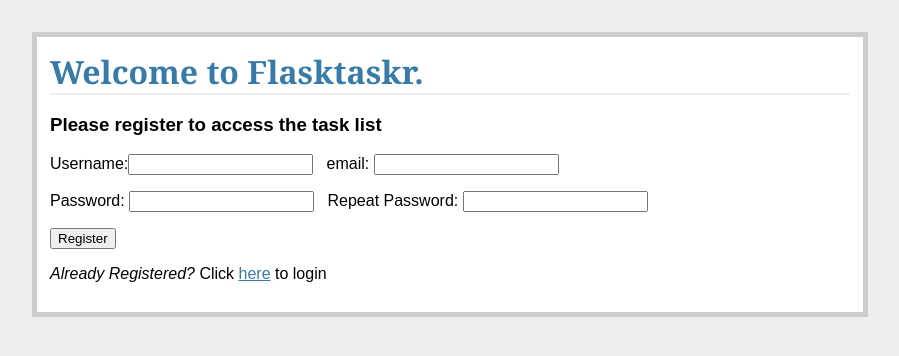
After one commit to robertdavidwest/RealPython, a Flask app: page /register/ in a window 1280 px wide. The commit adds this page. Shown: the top 356 px of the page, without its empty margins (190-1089 px from the left). Run offline with Flask 2, Linux system fonts and the light colour scheme.

Commit message:
completed FlaskTaskr, Part2 - implemented user registration and updated user login accordingly

```diff
--- a/flasktaskr/app/config.py
+++ b/flasktaskr/app/config.py
@@ -6,8 +6,6 @@ import os
 basedir = os.path.abspath(os.path.dirname(__file__))
 
 DATABASE = 'flasktaskr.db'
-USERNAME = 'admin'
-PASSWORD = 'admin'
 CSRF_ENABLED = True
 SECRET_KEY = 'my_precious'
 
--- a/flasktaskr/app/forms.py
+++ b/flasktaskr/app/forms.py
@@ -1,8 +1,10 @@
 # forms.py
 
 from flask_wtf import Form
-from wtforms import TextField, DateField, IntegerField, SelectField
-from wtforms.validators import DataRequired
+from wtforms import (TextField, DateField, IntegerField, SelectField,
+                     PasswordField)
+from wtforms.validators import DataRequired, Length, EqualTo
+
 
 class AddTaskForm(Form):
     task_id = IntegerField('Priority')
@@ -18,5 +20,25 @@ class AddTaskForm(Form):
                                     ('7', '7'), ('8', '8'), ('9', '9'),
                                     ('10', '10')]
                            )
+    status = IntegerField('Status')
 
-    status = IntegerField('Status')
+
+class RegistrationForm(Form):
+    name = TextField('Username',
+                     validators=[DataRequired(), Length(min=6, max=25)])
+    email = TextField('email',
+                      validators=[DataRequired(), Length(min=6, max=40)])
+
+    password = PasswordField('Password',
+                             validators=[DataRequired(), Length(min=6, max=40)])
+
+    confirm = PasswordField(
+        'Repeat Password',
+        validators=[DataRequired(),
+                    EqualTo('password', message='Passwords must match')]
+    )
+
+
+class LoginForm(Form):
+    name = TextField('Username', validators=[DataRequired()])
+    password = PasswordField('Password', validators=[DataRequired()])
--- /dev/null
+++ b/flasktaskr/app/templates/register.html
@@ -0,0 +1,17 @@
+{% extends "template.html" %}
+{% block content %}
+<h1>Welcome to Flasktaskr.</h1>
+<h3>Please register to access the task list</h3>
+    <form method="POST" action="">
+        {{ form.csrf_token }}
+        <p>{{ form.name.label }}:{{ form.name }}&nbsp;&nbsp;
+            {{ form.email.label }}: {{ form.email }}
+        </p>
+        <p>
+            {{ form.password.label }}: {{ form.password }}&nbsp;&nbsp;
+            {{ form.confirm.label }}: {{ form.confirm }}
+        </p>
+        <p><input type="submit" value="Register"></p>
+    </form>
+    <p><em>Already Registered?</em> Click <a href="/">here</a> to login</p>
+{% endblock %}
--- a/flasktaskr/app/templates/template.html
+++ b/flasktaskr/app/templates/template.html
@@ -12,7 +12,7 @@
             {% endfor %}
             {% if error %}
                 <div class="error">
-                    <strong>Error: </strong>{{ error }}</strong>
+                    <strong>Error:</strong>{{ error }}
                 </div>
             {% endif %}
 
--- a/flasktaskr/app/views.py
+++ b/flasktaskr/app/views.py
@@ -1,18 +1,19 @@
 # views.py
 
+# imports
 from flask import (Flask, flash, redirect, render_template, request, session,
                    url_for)
 from flask.ext.sqlalchemy import SQLAlchemy
 from functools import wraps
+from forms import AddTaskForm, RegistrationForm, LoginForm
 
-from forms import AddTaskForm
-
+# config
 app = Flask(__name__)
 app.config.from_object('config')
 db = SQLAlchemy(app)
 
 # import the model
-from models import Task
+from models import Task, User
 
 
 def login_required(test):
@@ -32,21 +33,48 @@ def logout():
     flash('You are logged out. Bye. :(')
     return redirect(url_for('login'))
 
+@app.route('/register/', methods=['GET', 'POST'])
+def register():
+    error = None
+    form = RegistrationForm(request.form)
+    if request.method == 'POST':
+        if form.validate_on_submit():
+            new_user = User(
+                form.name.data,
+                form.email.data,
+                form.password.data
+            )
+            db.session.add(new_user)
+            db.session.commit()
+            flash('Thanks for registering. Please login.')
+            return redirect(url_for('login'))
+        else:
+            return render_template('register.html', error=error)
+
+    if request.method == 'GET':
+        return render_template('register.html', form=form)
+
 
 @app.route('/', methods=['GET', 'POST'])
 def login():
+    error = None
+    form = LoginForm(request.form)
     if request.method == 'POST':
-        if request.form['username'] != app.config['USERNAME'] or \
-                request.form['password'] != app.config['PASSWORD']:
-
-            error = 'Invalid Credentials. Please try again.'
-            return render_template('login.html', error=error)
+        if form.validate_on_submit():
+            u = User.query.filter_by(name=request.form['name'],
+                                     password=request.form['password']).first()
+            if u is None:
+                error = 'Invalid username or password.'
+                return render_template('login.html', form=form, error=error)
+            else:
+                session['logged_in'] = True
+                flash('You are logged in. Go crazy.')
+                return redirect(url_for('tasks'))
         else:
-            session['logged_in'] = True
-            return redirect(url_for('tasks'))
+            return render_template('login.html', form=form, error=error)
 
     if request.method == 'GET':
-        return render_template('login.html')
+        return render_template('login.html', form=form)
 
 @app.route('/tasks/')
 @login_required
```
Also changed, not shown: flasktaskr/app/models.py (+18 -1 lines), flasktaskr/app/templates/login.html (+7 -6 lines), flasktaskr/app/flasktaskr.db.
